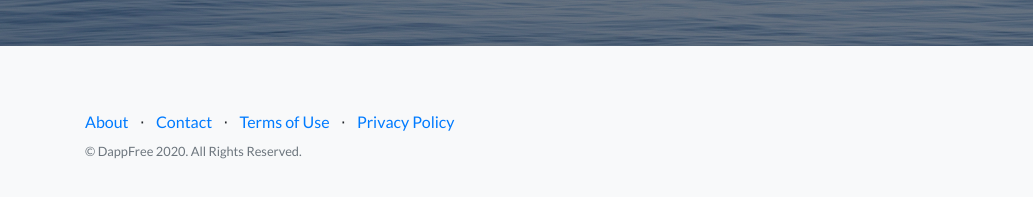
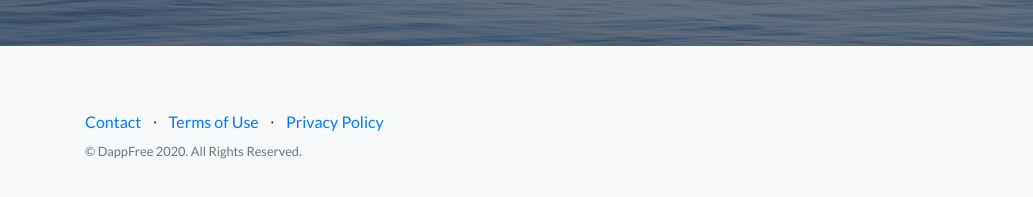
Before and after one commit to stevenstc/web-DappFree, a website: page index.html in a window 1280 px wide. Shown: the part 3342-3539 px from the top of the page, 0-1033 px from the left. Drawn offline with Linux system fonts and the light colour scheme.

Commit message:
Update index.html

```diff
--- a/index.html
+++ b/index.html
@@ -160,10 +160,6 @@
         <div class="col-lg-6 h-100 text-center text-lg-left my-auto">
           <ul class="list-inline mb-2">
             <li class="list-inline-item">
-              <a href="#">About</a>
-            </li>
-            <li class="list-inline-item">&sdot;</li>
-            <li class="list-inline-item">
               <a href="mailto:steven.cabrera@dappfree.ml">Contact</a>
             </li>
             <li class="list-inline-item">&sdot;</li>
```
